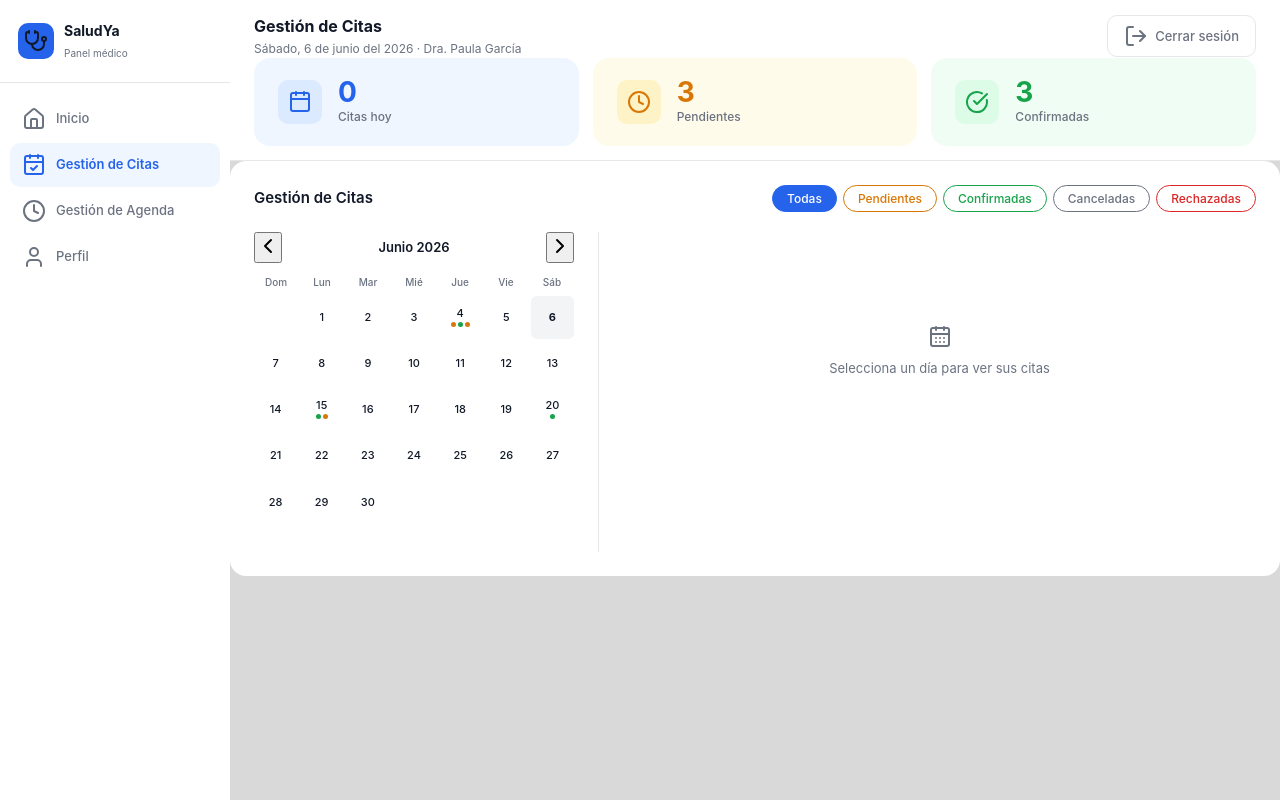
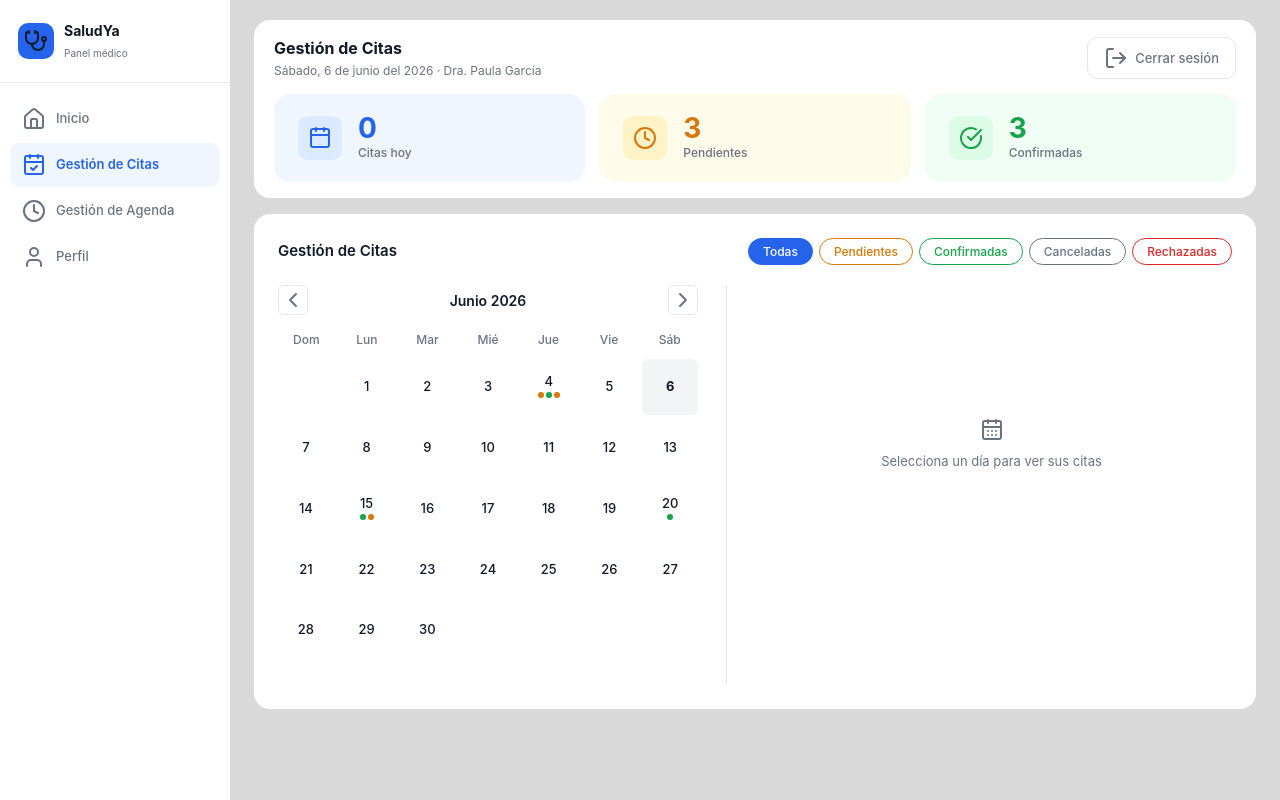
Before and after one commit to Lichundead/saludYa-analisis, a website: page medico/index.html in a window 1280 px wide. Both pictures are taken after a click on the link "Gestión de Citas". Drawn offline with nearby package versions, Linux system fonts and the light colour scheme.

Commit message:
Correcciones menores en interfaz

```diff
--- a/medico/css/base.css
+++ b/medico/css/base.css
@@ -129,16 +129,19 @@ body {
   flex: 1;
   display: flex;
   flex-direction: column;
+  padding: 20px 24px;
+  gap: 16px;
   min-width: 0;
+  overflow-y: auto;
 }
 
 .header {
   background: var(--color-white);
-  padding: 14px 24px;
-  border-bottom: 1px solid var(--color-border);
-  position: sticky;
-  top: 0;
-  z-index: 10;
+  padding: 16px 20px;
+  border-radius: var(--radius-lg);
+  display: flex;
+  flex-direction: column;
+  gap: 14px;
 }
 
 .header__top {
--- a/medico/css/dashboard.css
+++ b/medico/css/dashboard.css
@@ -216,8 +216,8 @@
 
 .citas-cal__body {
   display: grid;
-  grid-template-columns: 320px 1fr;
-  gap: 24px;
+  grid-template-columns: 420px 1fr;
+  gap: 28px;
   align-items: start;
 }
 
@@ -226,33 +226,56 @@
   display: flex;
   align-items: center;
   justify-content: space-between;
-  margin-bottom: 10px;
+  margin-bottom: 12px;
 }
 .citas-cal__mes-label {
-  font-size: 13px;
+  font-size: 14px;
   font-weight: 600;
+}
+
+.calendar__nav-btn {
+  width: 30px;
+  height: 30px;
+  display: flex;
+  align-items: center;
+  justify-content: center;
+  background: var(--color-white);
+  border: 1px solid var(--color-border);
+  border-radius: var(--radius-sm);
+  cursor: pointer;
+  color: var(--color-text-muted);
+  transition: background 0.15s, color 0.15s;
+  padding: 0;
+}
+.calendar__nav-btn:hover {
+  background: #f3f4f6;
+  color: var(--color-text);
+}
+.calendar__nav-btn i {
+  width: 15px;
+  height: 15px;
 }
 
 /* Etiquetas de día */
 .citas-cal__grid-labels {
   display: grid;
   grid-template-columns: repeat(7, 1fr);
-  gap: 2px;
-  margin-bottom: 4px;
+  gap: 4px;
+  margin-bottom: 6px;
 }
 .citas-cal__label {
   text-align: center;
-  font-size: 10px;
+  font-size: 12px;
   color: var(--color-text-muted);
   font-weight: 500;
-  padding: 2px 0;
+  padding: 4px 0;
 }
 
 /* Grid de días */
 .citas-cal__grid {
   display: grid;
   grid-template-columns: repeat(7, 1fr);
-  gap: 3px;
+  gap: 5px;
 }
 
 .cal-day {
@@ -261,14 +284,14 @@
   flex-direction: column;
   align-items: center;
   justify-content: center;
-  gap: 3px;
+  gap: 4px;
   border-radius: var(--radius-sm);
   border: 1px solid transparent;
   cursor: pointer;
   transition:
     background 0.12s,
     border-color 0.12s;
-  padding: 3px 2px;
+  padding: 4px 2px;
 }
 .cal-day:hover:not(.cal-day--empty) {
   background: #f3f4f6;
@@ -292,7 +315,7 @@
 }
 
 .cal-day__num {
-  font-size: 11px;
+  font-size: 13px;
   font-weight: 500;
   line-height: 1;
 }
@@ -305,8 +328,8 @@
   justify-content: center;
 }
 .cal-dot {
-  width: 5px;
-  height: 5px;
+  width: 6px;
+  height: 6px;
   border-radius: 50%;
   flex-shrink: 0;
 }
@@ -337,7 +360,7 @@
 .citas-cal__right {
   border-left: 1px solid var(--color-border);
   padding-left: 24px;
-  min-height: 320px;
+  min-height: 400px;
 }
 
 .citas-cal__detail-title {
@@ -354,14 +377,14 @@
   align-items: center;
   justify-content: center;
   gap: 10px;
-  height: 240px;
+  height: 320px;
   color: var(--color-text-muted);
   font-size: 13px;
   text-align: center;
 }
 .citas-cal__placeholder i {
-  width: 36px;
-  height: 36px;
+  width: 40px;
+  height: 40px;
   opacity: 0.35;
 }
 
```
